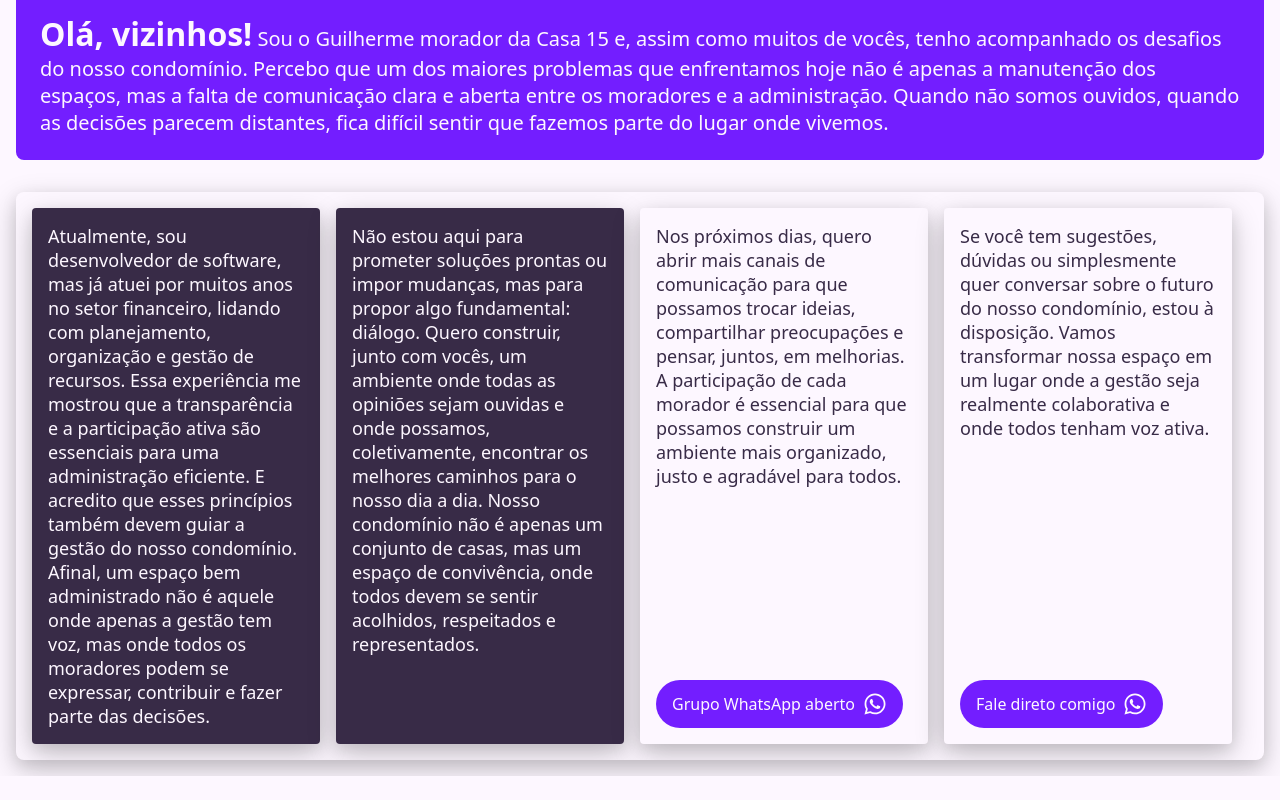
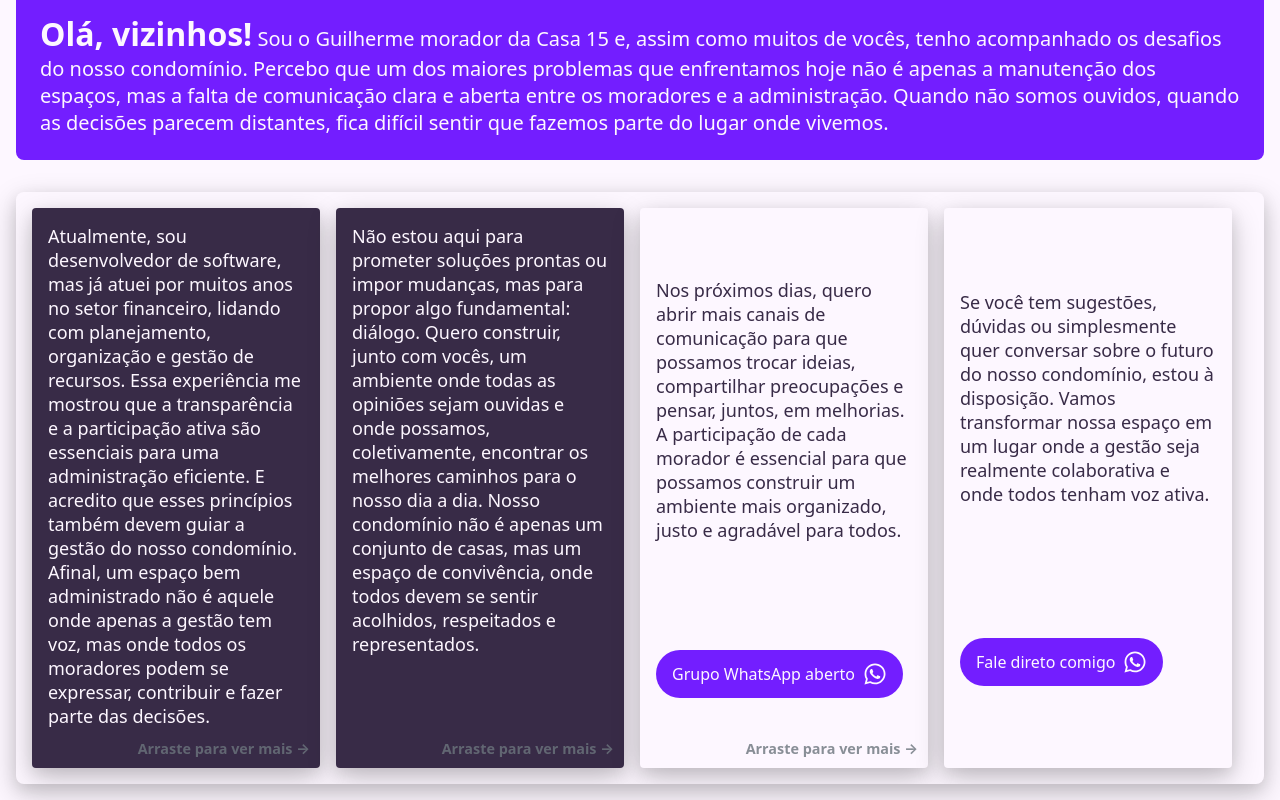
Before and after one commit to L00p4/casa15, a plain HTML site: page index.html in a window 1280 px wide. Shown: the part 380-1180 px from the top of the page. Before the commit the page ends 1156 px from the top, so only its background shows below. Drawn offline with Linux system fonts and the light colour scheme.

Commit message:
drag hint

```diff
--- a/index.html
+++ b/index.html
@@ -41,6 +41,7 @@
               todos os moradores podem se expressar, contribuir e fazer parte
               das decisões.
             </p>
+            <span class="drag-hint">Arraste para ver mais →</span>
           </div>
           <div>
             <p>
@@ -52,6 +53,7 @@
               casas, mas um espaço de convivência, onde todos devem se sentir
               acolhidos, respeitados e representados.
             </p>
+            <span class="drag-hint">Arraste para ver mais →</span>
           </div>
 
           <div>
@@ -61,6 +63,7 @@
               juntos, em melhorias. A participação de cada morador é essencial
               para que possamos construir um ambiente mais organizado, justo e
               agradável para todos.
+              <span class="drag-hint">Arraste para ver mais →</span>
             </p>
             <a target="_blank" href="https://chat.whatsapp.com/HWUVWdCzKfPHxgvI2fTPaV">
                 <button>Grupo WhatsApp aberto <svg xmlns="http://www.w3.org/2000/svg" viewBox="0 0 448 512" width="24" height="24">
--- a/styles.css
+++ b/styles.css
@@ -66,13 +66,26 @@ div.text-cards {
   font-size: 1.125rem;
 }
 
+span.drag-hint {
+  position: absolute;
+  bottom: 10px;
+  right: 10px;
+  font-size: 0.9rem;
+  font-weight: bold;
+  color: #6c757d; /* Cinza sutil */
+  opacity: 0.8;
+}
+
 div.text-cards div {
   min-width: 18rem;
   max-width: 18rem;
+  height: 35rem;
   flex: 0 0 auto;
   padding: 1rem;
   border-radius: 0.25rem;
   box-shadow: 0px 10px 30px rgba(0, 0, 0, 0.2), 0px 5px 15px rgba(0, 0, 0, 0.1);
+  position: relative;
+  background: white;
 }
 
 .text-cards div:nth-child(1), .text-cards div:nth-child(2) {
@@ -83,7 +96,7 @@ div.text-cards div {
 .text-cards div:nth-child(3), .text-cards div:nth-child(4) {
   display: flex;
   flex-direction: column;
-  justify-content: space-between;
+  justify-content: space-around;
   background-color: #fdf7ff;
   color: #382b47;
 }
```
